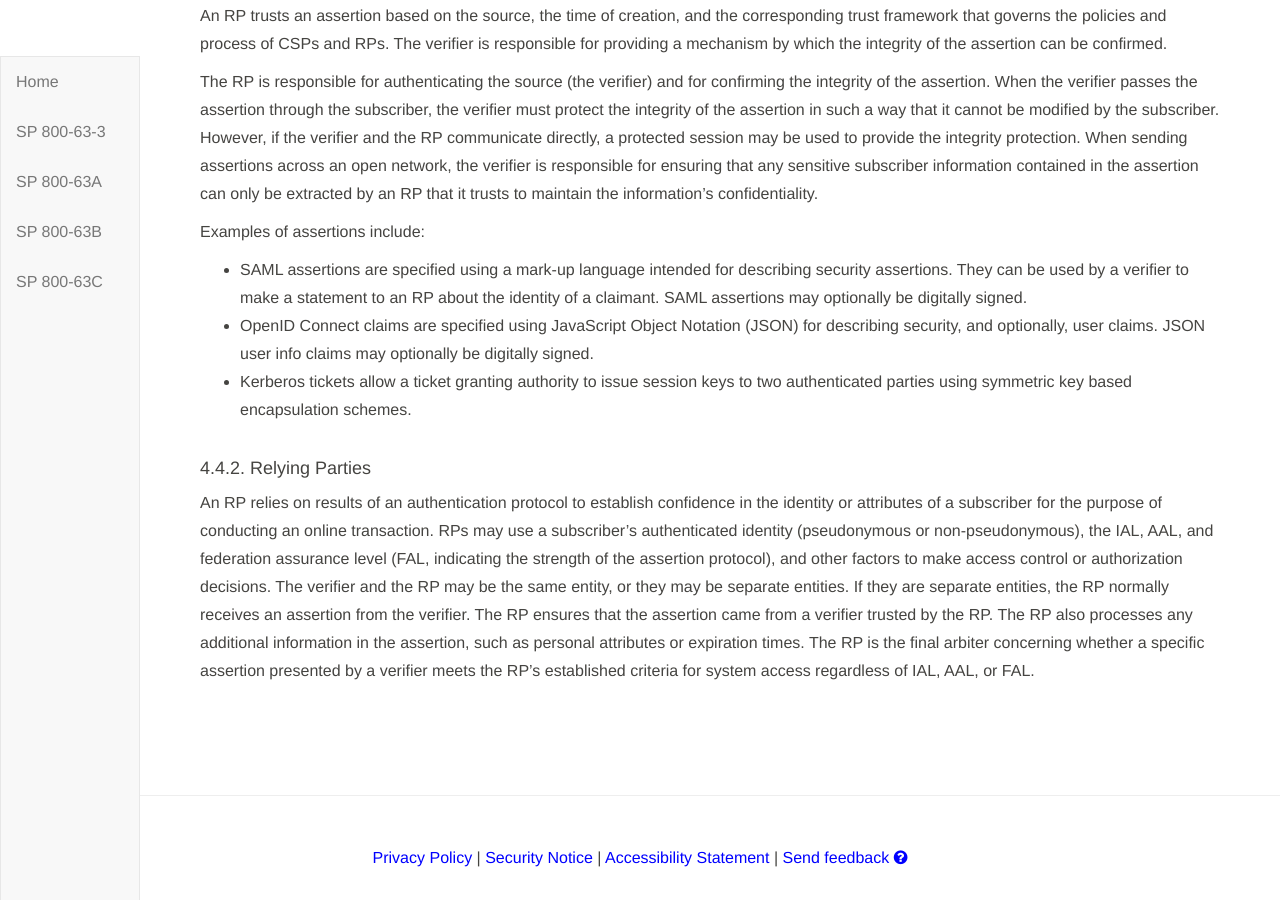
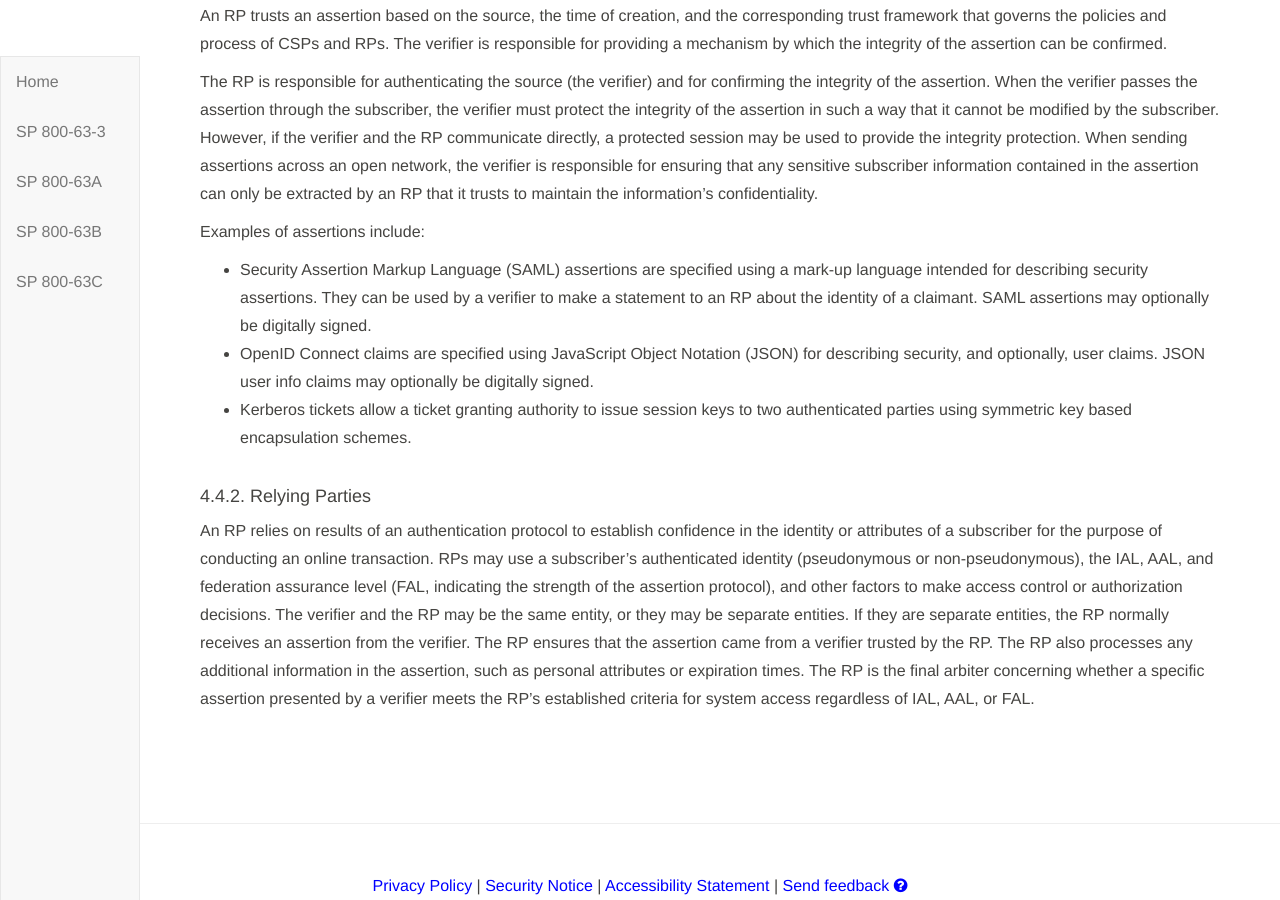
Before and after one commit to usnistgov/800-63-3, a Jekyll site: the page built from sp800-63-3/sec4_model.md, in a window 1280 px wide and 900 px high, scrolled down 5686 px. Built offline with Jekyll 4.4.1, drawn with Linux system fonts in a browser that asks for light colours; our own code applies the rules of GitHub Pages for plain Markdown files; before the commit the page ends 6558 px from its top, so only the background shows below that.

Commit message:
Update sec4_model.md

```diff
--- a/sp800-63-3/sec4_model.md
+++ b/sp800-63-3/sec4_model.md
@@ -135,7 +135,7 @@ The RP is responsible for authenticating the source (the verifier) and for confi
 
 Examples of assertions include:
 
-* SAML assertions are specified using a mark-up language intended for describing security assertions. They can be used by a verifier to make a statement to an RP about the identity of a claimant. SAML assertions may optionally be digitally signed.
+* Security Assertion Markup Language (SAML) assertions are specified using a mark-up language intended for describing security assertions. They can be used by a verifier to make a statement to an RP about the identity of a claimant. SAML assertions may optionally be digitally signed.
 * OpenID Connect claims are specified using JavaScript Object Notation (JSON) for describing security, and optionally, user claims.  JSON user info claims may optionally be digitally signed.
 * Kerberos tickets allow a ticket granting authority to issue session keys to two authenticated parties using symmetric key based encapsulation schemes.
 
```
